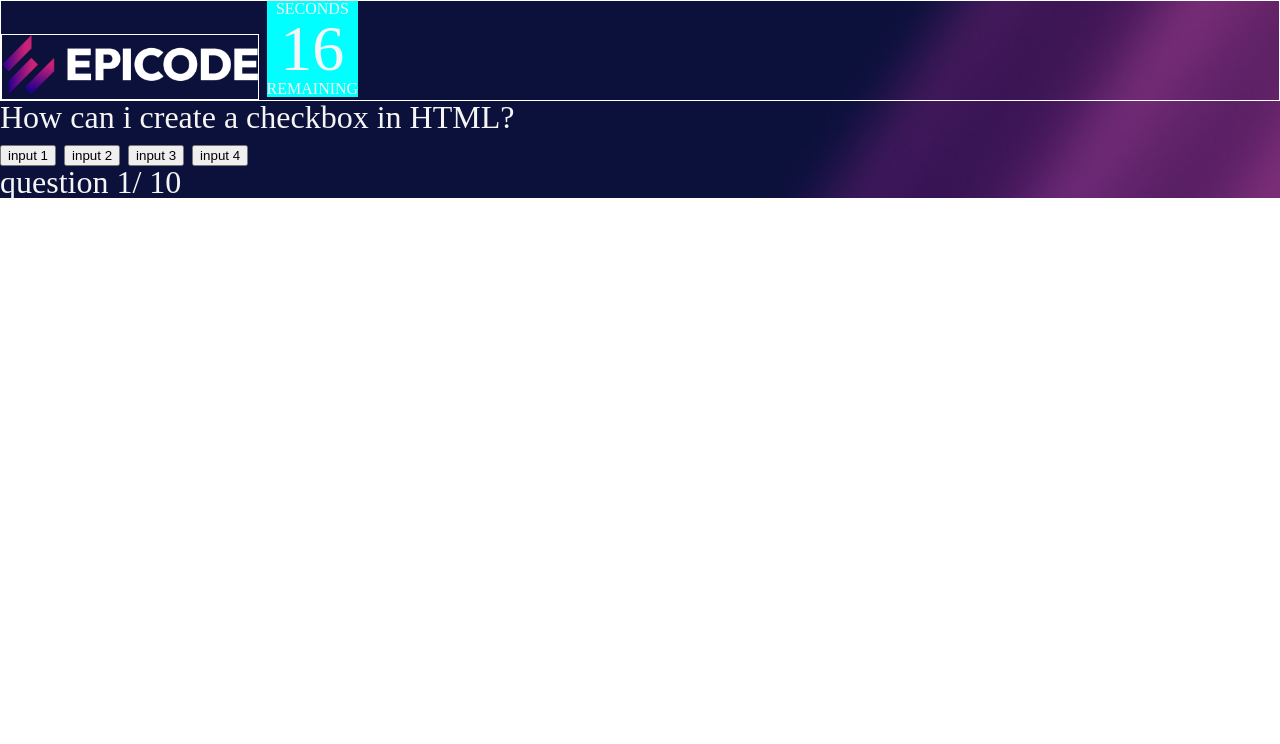
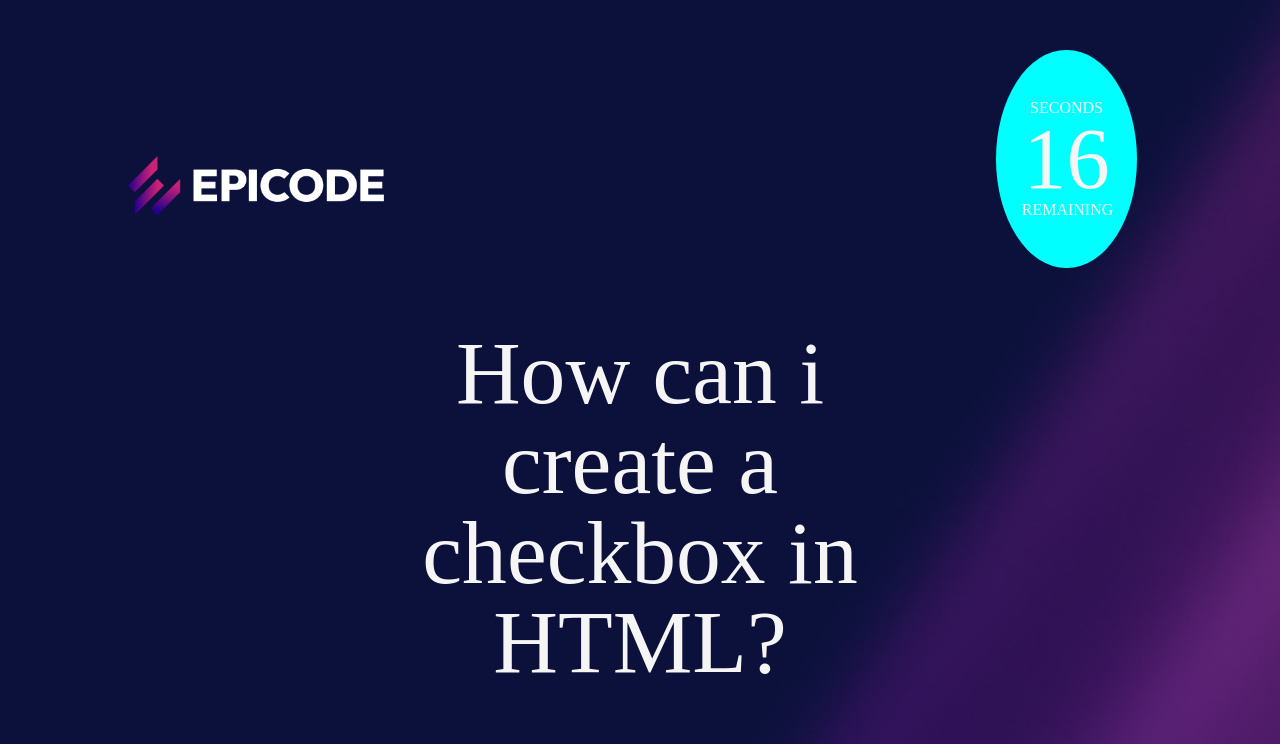
Before and after one commit to Matteo-Nardin/BuildWeek_1, a plain HTML site: page henry.html in a window 1280 px wide. Shown: the top 744 px of the page. Drawn offline with Linux system fonts and the light colour scheme.

Commit message:
push di henry

```diff
--- a/assets/CSS/henry.css
+++ b/assets/CSS/henry.css
@@ -1,4 +1,4 @@
-#container {
+body {
     background-image: url(../img/bg.jpg);
     background-size: cover;
     font-family: 'Times New Roman', Times, serif;
@@ -7,13 +7,12 @@
 }
 
 .epicode_logo_timer {
-    border: 1px solid white;
-    padding-top: 60px 10%;
+    margin-top: 50px;
 }
 .logo {
     display: inline-block;
     width: 20%;
-    border: 1px solid white;
+    margin-left: 10%;
 
 }
 .logo img {
@@ -24,14 +23,62 @@
 .content_circle {
     display: inline-block;
     background-color: aqua;
+    width: 11%;
     text-align: center;
+    box-sizing: border-box;
+    padding: 50px 2%;
+    border-radius: 50%;
+    margin: 0 10% 0 47.2%;
 }
 
 .content_circle h2 {
-    font-size: 2em;
+    font-size: 2.7em;
 }
 
 .content_circle p {
     font-size: 0.5em;
     text-transform: uppercase;
 }
+
+.question_area {
+    padding: 0 15%;
+    text-align: center;
+}
+
+.question_text {
+    font-size: 2.8em;
+    width: 60%;
+    margin: 60px auto;
+}
+
+form button {
+    width: 45%;
+    background-color: #262951;
+    padding: 15px 0;
+    text-align: center;
+    font-size: 1.5em;
+    margin: 15px 2%;
+    border-radius: 55px;
+    border: 3px outset;
+    color: whitesmoke;
+}
+form button:hover {
+    background: rgb(131,21,21);
+    background: linear-gradient(180deg, rgba(131,21,21,1) 0%, rgba(144,0,128,1) 100%);
+    /* border: 3px outset rgb(131,21,21);
+    border: 3px outset linear-gradient(180deg, rgba(131,21,21,1) 0%, rgba(144,0,128,1) 100%);  */
+}
+
+.numerazione_pagina {
+    text-transform: uppercase;
+    text-align: center;
+    padding-bottom: 120px;
+}
+
+.numerazione_pagina h3 {
+    margin-top: 180px;
+}
+
+.totale_pagina {
+    color: #93137f;
+}
```
Also changed, not shown: henry.html (+2 -3 lines).
